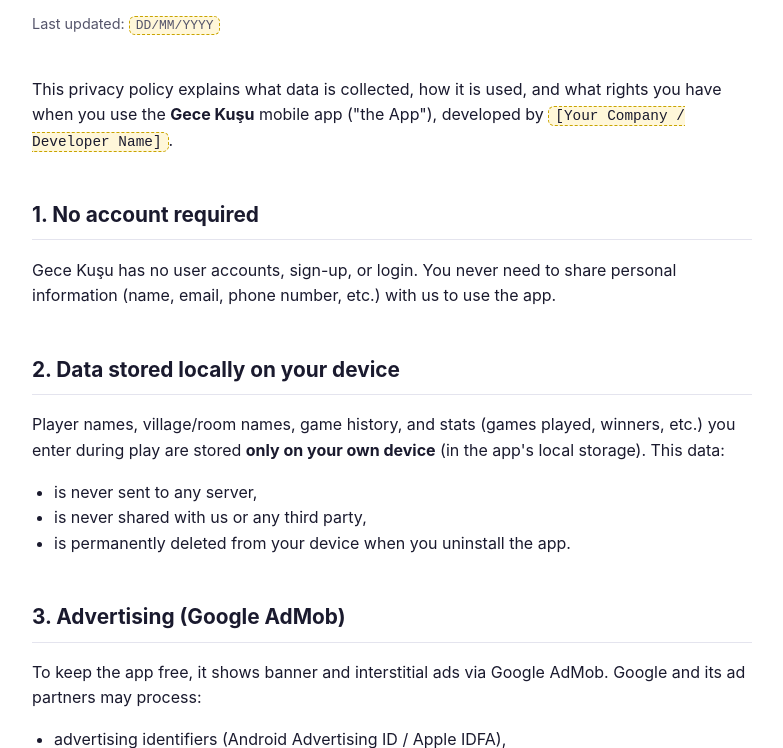
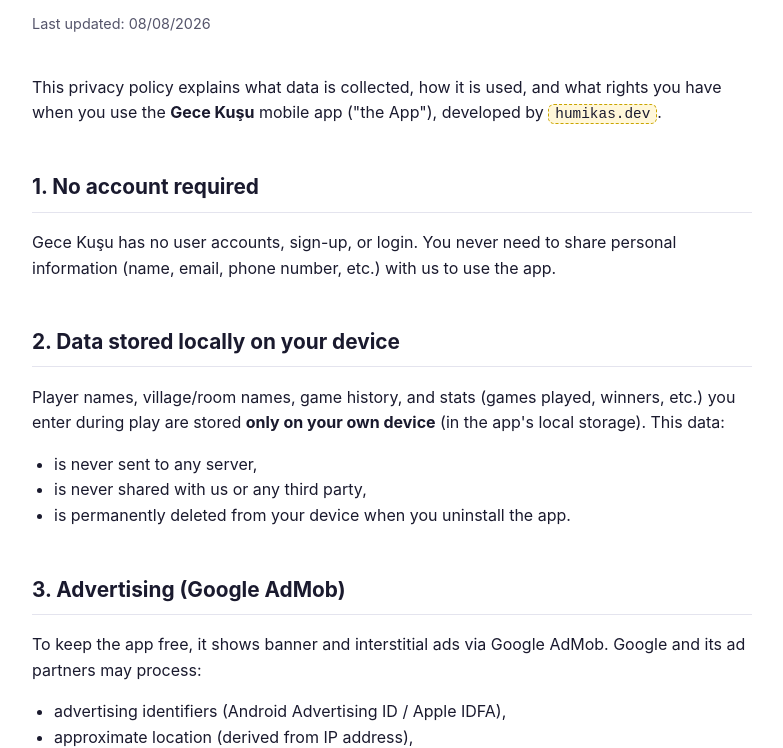
Before and after one commit to humika-dev/gecekusu-privacy, a plain HTML site: page index.html in a window 1280 px wide. Both pictures are taken after a click on the link "English". Shown: the part 167-915 px from the top of the page, without its empty margins (248-1031 px from the left). Drawn offline with Linux system fonts and the light colour scheme.

Commit message:
Fill in contact email, developer name, and last-updated date

```diff
--- a/index.html
+++ b/index.html
@@ -123,13 +123,13 @@
 
   <div id="tr">
     <h1>Gece Kuşu — Gizlilik Politikası</h1>
-    <p class="updated">Son güncelleme: <span class="placeholder">GG.AA.YYYY</span></p>
+    <p class="updated">Son güncelleme: 08.08.2026</p>
 
     <p>
       Bu gizlilik politikası, <strong>Gece Kuşu</strong> mobil uygulamasını
       ("Uygulama") kullandığınızda hangi verilerin toplandığını, nasıl
       kullanıldığını ve haklarınızın neler olduğunu açıklar. Uygulama
-      <span class="placeholder">[Şirket / Geliştirici Adınız]</span>
+      <span class="placeholder">humikas.dev</span>
       tarafından geliştirilmiştir.
     </p>
 
@@ -262,21 +262,21 @@
     <h2>10. İletişim</h2>
     <div class="card">
       <p style="margin:0">
-        Sorularınız için: <span class="placeholder">gizlilik@ornek-domain.com</span><br>
-        Geliştirici: <span class="placeholder">[Şirket / Ad Soyad]</span>
+        Sorularınız için: <a href="mailto:humikas.dev@gmail.com">humikas.dev@gmail.com</a><br>
+        Geliştirici: <span class="placeholder">humikas.dev</span>
       </p>
     </div>
   </div>
 
   <div id="en" style="display:none">
     <h1>Gece Kuşu — Privacy Policy</h1>
-    <p class="updated">Last updated: <span class="placeholder">DD/MM/YYYY</span></p>
+    <p class="updated">Last updated: 08/08/2026</p>
 
     <p>
       This privacy policy explains what data is collected, how it is
       used, and what rights you have when you use the
       <strong>Gece Kuşu</strong> mobile app ("the App"), developed by
-      <span class="placeholder">[Your Company / Developer Name]</span>.
+      <span class="placeholder">humikas.dev</span>.
     </p>
 
     <h2>1. No account required</h2>
@@ -396,8 +396,8 @@
     <h2>10. Contact</h2>
     <div class="card">
       <p style="margin:0">
-        Questions: <span class="placeholder">privacy@example-domain.com</span><br>
-        Developer: <span class="placeholder">[Company / Full Name]</span>
+        Questions: <a href="mailto:humikas.dev@gmail.com">humikas.dev@gmail.com</a><br>
+        Developer: <span class="placeholder">humikas.dev</span>
       </p>
     </div>
   </div>
```
